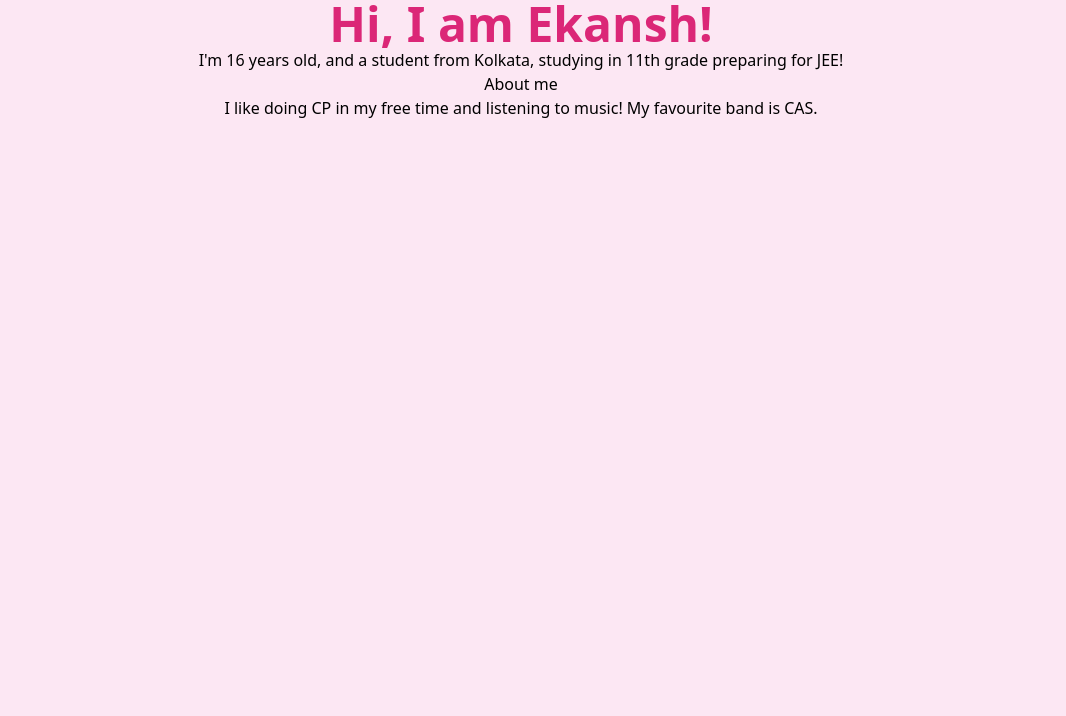
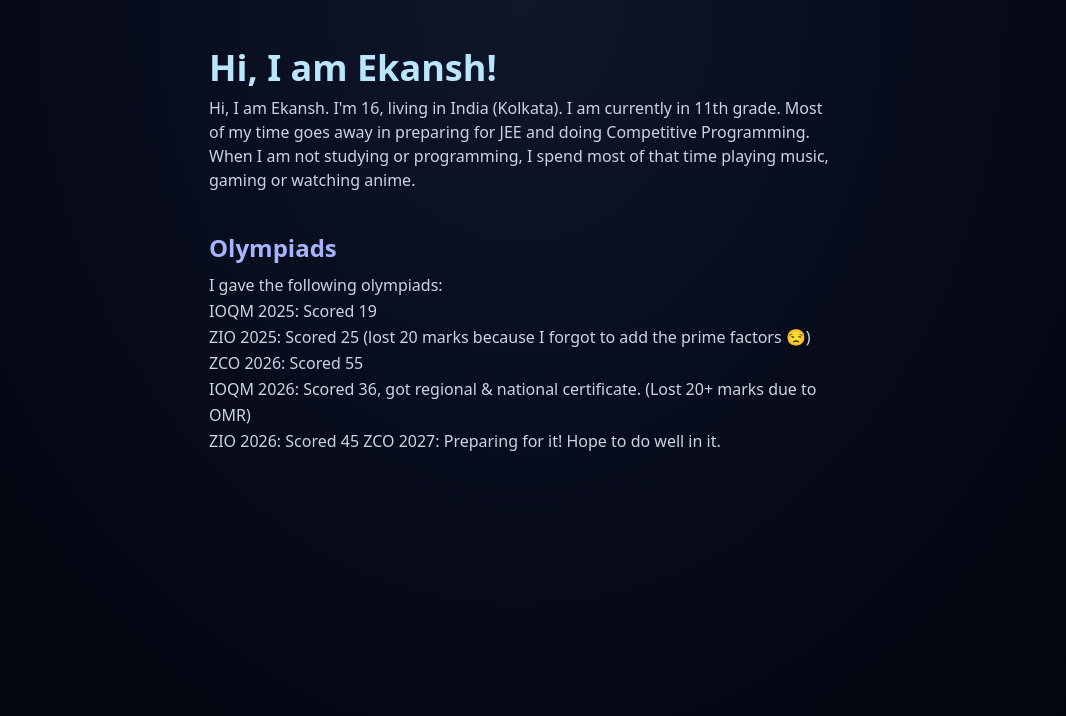
Before and after one commit to Ekansh-coder/my-portfolio, a plain HTML site: page index.html in a window 1280 px wide. Shown: the whole page, without its empty margins (119-1185 px from the left). Drawn offline with nearby package versions, Linux system fonts and the light colour scheme.

Commit message:
changed background, text colour, and introduction followed by olympiads

```diff
--- a/index.html
+++ b/index.html
@@ -1,13 +1,50 @@
 <!DOCTYPE html>
 <html>
+	<meta charset="UTF-8">
 	<head>
 		<title>My Portfolio</title>
         <script src="https://cdn.tailwindcss.com"></script>
 	</head>
-	<body class="text-center bg-pink-100">
-		<h1 class="text-pink-600 text-5xl font-bold">Hi, I am Ekansh!</h1>
-		<p>I'm 16 years old, and a student from Kolkata, studying in 11th grade preparing for JEE!</p>
-        <h2>About me</h2>
-        <p>I like doing CP in my free time and listening to music! My favourite band is CAS.</p>
+	<body class="min-h-screen bg-[radial-gradient(ellipse_at_top,_#0f172a_0%,_#050816_60%,_#02040a_100%)] text-slate-300">
+		<main class="max-w-2xl mx-auto px-6 py-12 space-y-10">
+			<section class="space-y-2">
+				<h1 class="text-sky-200 text-4xl font-bold">Hi, I am Ekansh!</h1>
+
+				<p>
+					Hi, I am Ekansh. I'm 16, living in India (Kolkata). I am currently in 11th grade.
+					Most of my time goes away in preparing for JEE and doing Competitive Programming.
+					When I am not studying or programming, I spend most of that time playing music, gaming or watching anime.
+				</p>
+			</section>
+
+			<section class="space-y-2">
+				<h2 class="text-indigo-300 text-2xl font-bold"> Olympiads </h2>
+
+				<p class="leading-relaxed text-slate-300">
+					I gave the following olympiads:<br>
+					IOQM 2025: Scored 19 <br>
+					ZIO 2025: Scored 25 (lost 20 marks because I forgot to add the prime factors 😒)<br>
+					ZCO 2026: Scored 55<br>
+					IOQM 2026: Scored 36, got regional & national certificate. (Lost 20+ marks due to OMR)<br>
+					ZIO 2026: Scored 45
+					ZCO 2027: Preparing for it! Hope to do well in it.
+				</p>
+			</section>
+		</main>
 	</body>
 </html>
+
+<!--
+For my referece; what im going to write about:
+name, age, class, kolkata, about jee and cp and ico
+
+love dogs and cats(dogs more)
+
+a section for olympiads to take about my marks
+talk about what instruments i play, my music taste
+
+talk about gaming also
+
+talk about what animes i've watched in the past
+
+-->
```
